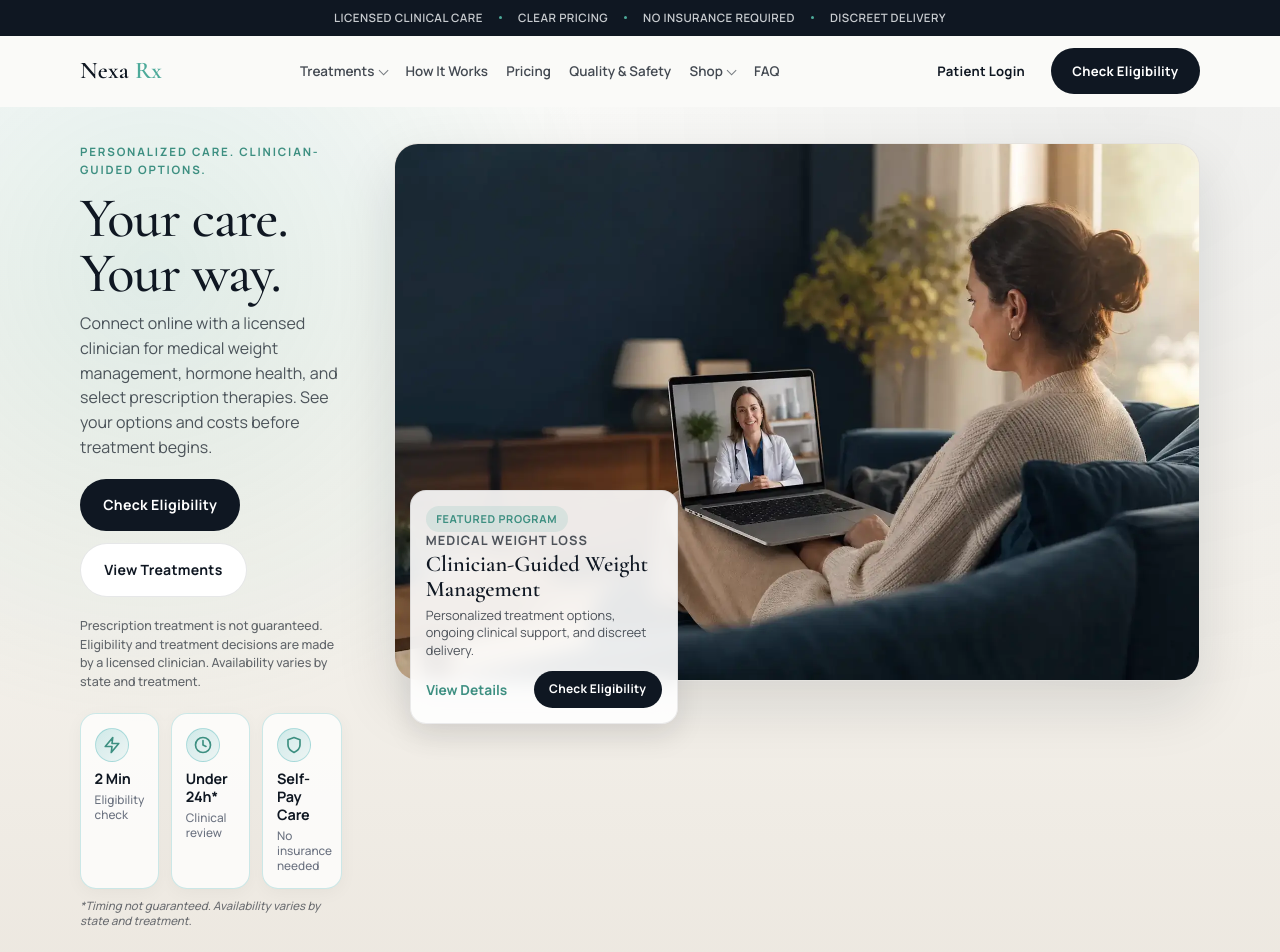
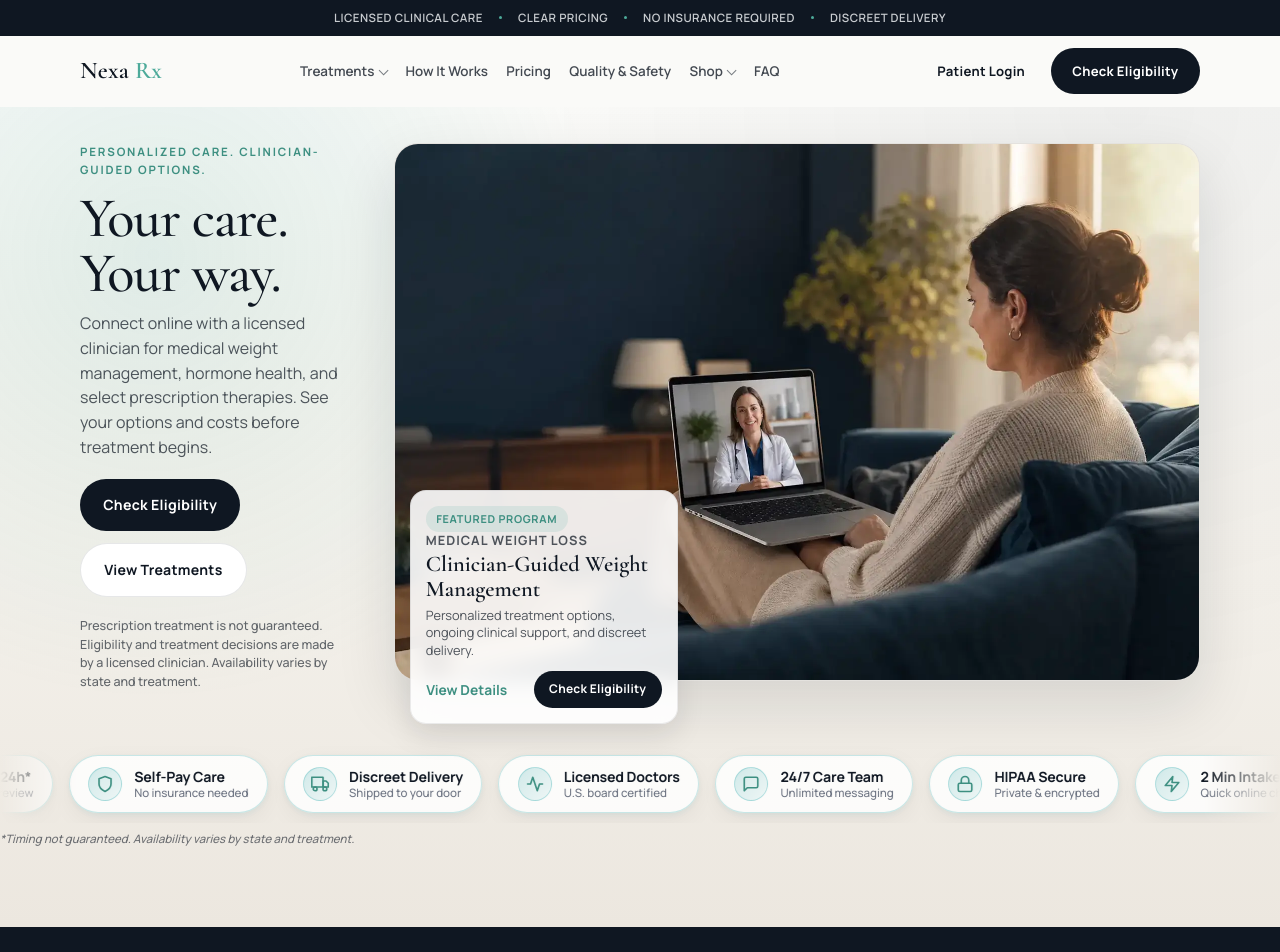
Before and after one commit to Rangel-holdings/nexa, a Next.js app: page / in a window 1280 px wide. Shown: the top 952 px of the page. Built offline with nearby package versions, Linux system fonts and the light colour scheme.

Commit message:
feat: add continuous motion marquee ticker strip to hero section to eliminate empty whitespace

```diff
--- a/components/HomeHero.jsx
+++ b/components/HomeHero.jsx
@@ -2,7 +2,80 @@ import Link from 'next/link'
 import SiteImage from './SiteImage'
 import { media } from '../lib/media'
 
+const tickerItems = [
+  {
+    icon: (
+      <svg width="18" height="18" viewBox="0 0 24 24" fill="none" stroke="currentColor" strokeWidth="2.2" strokeLinecap="round" strokeLinejoin="round">
+        <polygon points="13 2 3 14 12 14 11 22 21 10 12 10 13 2"></polygon>
+      </svg>
+    ),
+    title: '2 Min Intake',
+    desc: 'Quick online check',
+  },
+  {
+    icon: (
+      <svg width="18" height="18" viewBox="0 0 24 24" fill="none" stroke="currentColor" strokeWidth="2.2" strokeLinecap="round" strokeLinejoin="round">
+        <circle cx="12" cy="12" r="10"></circle>
+        <polyline points="12 6 12 12 16 14"></polyline>
+      </svg>
+    ),
+    title: 'Under 24h*',
+    desc: 'Clinical review',
+  },
+  {
+    icon: (
+      <svg width="18" height="18" viewBox="0 0 24 24" fill="none" stroke="currentColor" strokeWidth="2.2" strokeLinecap="round" strokeLinejoin="round">
+        <path d="M12 22s8-4 8-10V5l-8-3-8 3v7c0 6 8 10 8 10z"></path>
+      </svg>
+    ),
+    title: 'Self-Pay Care',
+    desc: 'No insurance needed',
+  },
+  {
+    icon: (
+      <svg width="18" height="18" viewBox="0 0 24 24" fill="none" stroke="currentColor" strokeWidth="2.2" strokeLinecap="round" strokeLinejoin="round">
+        <rect x="1" y="3" width="15" height="13"></rect>
+        <polygon points="16 8 20 8 23 11 23 16 16 16 8"></polygon>
+        <circle cx="5.5" cy="18.5" r="2.5"></circle>
+        <circle cx="18.5" cy="18.5" r="2.5"></circle>
+      </svg>
+    ),
+    title: 'Discreet Delivery',
+    desc: 'Shipped to your door',
+  },
+  {
+    icon: (
+      <svg width="18" height="18" viewBox="0 0 24 24" fill="none" stroke="currentColor" strokeWidth="2.2" strokeLinecap="round" strokeLinejoin="round">
+        <path d="M22 12h-4l-3 9L9 3l-3 9H2"></path>
+      </svg>
+    ),
+    title: 'Licensed Doctors',
+    desc: 'U.S. board certified',
+  },
+  {
+    icon: (
+      <svg width="18" height="18" viewBox="0 0 24 24" fill="none" stroke="currentColor" strokeWidth="2.2" strokeLinecap="round" strokeLinejoin="round">
+        <path d="M21 15a2 2 0 0 1-2 2H7l-4 4V5a2 2 0 0 1 2-2h14a2 2 0 0 1 2 2z"></path>
+      </svg>
+    ),
+    title: '24/7 Care Team',
+    desc: 'Unlimited messaging',
+  },
+  {
+    icon: (
+      <svg width="18" height="18" viewBox="0 0 24 24" fill="none" stroke="currentColor" strokeWidth="2.2" strokeLinecap="round" strokeLinejoin="round">
+        <rect x="3" y="11" width="18" height="11" rx="2" ry="2"></rect>
+        <path d="M7 11V7a5 5 0 0 1 10 0v4"></path>
+      </svg>
+    ),
+    title: 'HIPAA Secure',
+    desc: 'Private & encrypted',
+  },
+]
+
 export default function HomeHero() {
+  const marqueeList = [...tickerItems, ...tickerItems]
+
   return (
     <section className="hero hero--home">
       <div className="hero--home__backdrop" aria-hidden="true" />
@@ -32,47 +105,6 @@ export default function HomeHero() {
             Prescription treatment is not guaranteed. Eligibility and treatment decisions are made by a licensed
             clinician. Availability varies by state and treatment.
           </p>
-          <div className="hero__stats-block hero-anim" style={{ '--hero-delay': '340ms' }}>
-            <ul className="hero__stats">
-              <li className="hero__stat-card">
-                <div className="hero__stat-icon" aria-hidden="true">
-                  <svg width="18" height="18" viewBox="0 0 24 24" fill="none" stroke="currentColor" strokeWidth="2.2" strokeLinecap="round" strokeLinejoin="round">
-                    <polygon points="13 2 3 14 12 14 11 22 21 10 12 10 13 2"></polygon>
-                  </svg>
-                </div>
-                <div className="hero__stat-info">
-                  <strong>2 Min</strong>
-                  <span>Eligibility check</span>
-                </div>
-              </li>
-              <li className="hero__stat-card">
-                <div className="hero__stat-icon" aria-hidden="true">
-                  <svg width="18" height="18" viewBox="0 0 24 24" fill="none" stroke="currentColor" strokeWidth="2.2" strokeLinecap="round" strokeLinejoin="round">
-                    <circle cx="12" cy="12" r="10"></circle>
-                    <polyline points="12 6 12 12 16 14"></polyline>
-                  </svg>
-                </div>
-                <div className="hero__stat-info">
-                  <strong>Under 24h*</strong>
-                  <span>Clinical review</span>
-                </div>
-              </li>
-              <li className="hero__stat-card">
-                <div className="hero__stat-icon" aria-hidden="true">
-                  <svg width="18" height="18" viewBox="0 0 24 24" fill="none" stroke="currentColor" strokeWidth="2.2" strokeLinecap="round" strokeLinejoin="round">
-                    <path d="M12 22s8-4 8-10V5l-8-3-8 3v7c0 6 8 10 8 10z"></path>
-                  </svg>
-                </div>
-                <div className="hero__stat-info">
-                  <strong>Self-Pay Care</strong>
-                  <span>No insurance needed</span>
-                </div>
-              </li>
-            </ul>
-            <p className="hero__stats-note">
-              *Timing not guaranteed. Availability varies by state and treatment.
-            </p>
-          </div>
         </div>
 
         <div className="hero__media-col" data-reveal="right">
@@ -115,6 +147,27 @@ export default function HomeHero() {
           </article>
         </div>
       </div>
+
+      <div className="container hero__ticker-container hero-anim" style={{ '--hero-delay': '340ms' }}>
+        <div className="hero__ticker-strip">
+          <div className="hero__ticker-track">
+            {marqueeList.map((item, idx) => (
+              <div key={idx} className="hero__ticker-card">
+                <div className="hero__ticker-icon" aria-hidden="true">
+                  {item.icon}
+                </div>
+                <div className="hero__ticker-info">
+                  <strong>{item.title}</strong>
+                  <span>{item.desc}</span>
+                </div>
+              </div>
+            ))}
+          </div>
+        </div>
+        <p className="hero__stats-note">
+          *Timing not guaranteed. Availability varies by state and treatment.
+        </p>
+      </div>
     </section>
   )
 }
--- a/src/index.css
+++ b/src/index.css
@@ -880,48 +880,63 @@ ul { list-style: none; }
   margin-bottom: 1.25rem;
 }
 
-.hero__stats-block {
-  margin-top: 1.35rem;
-  max-width: 36rem;
+.hero__ticker-container {
+  margin-top: 2rem;
   width: 100%;
 }
 
-.hero__stats {
-  display: grid;
-  grid-template-columns: repeat(3, minmax(0, 1fr));
+.hero__ticker-strip {
+  position: relative;
+  width: 100%;
+  overflow: hidden;
+  padding: 0.6rem 0;
+  mask-image: linear-gradient(90deg, transparent 0%, #000 6%, #000 94%, transparent 100%);
+  -webkit-mask-image: linear-gradient(90deg, transparent 0%, #000 6%, #000 94%, transparent 100%);
+}
+
+.hero__ticker-track {
+  display: flex;
+  align-items: center;
+  gap: 1rem;
+  width: max-content;
+  animation: heroTickerScroll 32s linear infinite;
+  will-change: transform;
+}
+
+.hero__ticker-strip:hover .hero__ticker-track {
+  animation-play-state: paused;
+}
+
+.hero__ticker-card {
+  display: flex;
+  align-items: center;
   gap: 0.75rem;
-}
-
-.hero__stat-card {
-  position: relative;
-  display: flex;
-  flex-direction: column;
-  align-items: flex-start;
-  gap: 0.55rem;
-  padding: 0.85rem 0.85rem 0.9rem;
-  background: rgba(255, 255, 255, 0.75);
-  backdrop-filter: blur(12px);
-  -webkit-backdrop-filter: blur(12px);
-  border: 1px solid rgba(10, 154, 158, 0.2);
-  border-radius: 1rem;
+  padding: 0.7rem 1.15rem;
+  background: rgba(255, 255, 255, 0.82);
+  backdrop-filter: blur(14px);
+  -webkit-backdrop-filter: blur(14px);
+  border: 1px solid rgba(10, 154, 158, 0.22);
+  border-radius: 50px;
   box-shadow:
-    0 4px 18px rgba(15, 23, 34, 0.04),
-    0 1px 3px rgba(15, 23, 34, 0.02);
+    0 8px 24px rgba(15, 23, 34, 0.05),
+    0 2px 6px rgba(10, 154, 158, 0.08);
+  flex-shrink: 0;
+  cursor: default;
   transition:
-    transform 0.28s cubic-bezier(0.22, 1, 0.36, 1),
-    box-shadow 0.28s ease,
-    border-color 0.28s ease;
-}
-
-.hero__stat-card:hover {
-  transform: translateY(-3px);
-  border-color: rgba(10, 154, 158, 0.45);
+    transform 0.3s cubic-bezier(0.22, 1, 0.36, 1),
+    box-shadow 0.3s ease,
+    border-color 0.3s ease;
+}
+
+.hero__ticker-card:hover {
+  transform: translateY(-3px) scale(1.02);
+  border-color: rgba(10, 154, 158, 0.55);
   box-shadow:
-    0 12px 28px rgba(15, 23, 34, 0.08),
-    0 0 0 2px rgba(10, 154, 158, 0.15);
-}
-
-.hero__stat-icon {
+    0 14px 32px rgba(15, 23, 34, 0.1),
+    0 0 0 3px rgba(10, 154, 158, 0.18);
+}
+
+.hero__ticker-icon {
   width: 34px;
   height: 34px;
   border-radius: 50%;
@@ -934,31 +949,26 @@ ul { list-style: none; }
   flex-shrink: 0;
 }
 
-.hero__stat-info {
+.hero__ticker-info {
   display: flex;
   flex-direction: column;
-  gap: 0.2rem;
-  width: 100%;
-}
-
-.hero__stat-info strong {
+  line-height: 1.2;
+}
+
+.hero__ticker-info strong {
   font-family: var(--font-sans);
-  font-size: 0.9rem;
+  font-size: 0.88rem;
   font-weight: 700;
   color: var(--navy);
   letter-spacing: -0.01em;
-  line-height: 1.25;
-  white-space: normal;
-  overflow: visible;
-}
-
-.hero__stat-info span {
-  font-size: 0.74rem;
+  white-space: nowrap;
+}
+
+.hero__ticker-info span {
+  font-size: 0.72rem;
   color: var(--slate);
   font-weight: 500;
-  line-height: 1.3;
-  white-space: normal;
-  overflow: visible;
+  white-space: nowrap;
 }
 
 .hero__stats-note {
@@ -967,6 +977,15 @@ ul { list-style: none; }
   color: rgba(15, 23, 34, 0.55);
   font-style: italic;
   line-height: 1.35;
+}
+
+@keyframes heroTickerScroll {
+  0% {
+    transform: translate3d(0, 0, 0);
+  }
+  100% {
+    transform: translate3d(-50%, 0, 0);
+  }
 }
 
 .hero__visual {
@@ -2247,30 +2266,8 @@ ul { list-style: none; }
   .hero__cta .btn {
     width: 100%;
   }
-  .hero__stats {
-    grid-template-columns: repeat(3, minmax(0, 1fr));
-    gap: 0.45rem;
-  }
-  .hero__stat-card {
-    flex-direction: column;
-    align-items: flex-start;
-    padding: 0.55rem 0.5rem;
-    gap: 0.35rem;
-    border-radius: 0.75rem;
-  }
-  .hero__stat-icon {
-    width: 26px;
-    height: 26px;
-  }
-  .hero__stat-icon svg {
-    width: 14px;
-    height: 14px;
-  }
-  .hero__stat-info strong {
-    font-size: 0.78rem;
-  }
-  .hero__stat-info span {
-    font-size: 0.64rem;
+  .hero__ticker-container {
+    margin-top: 1.25rem;
   }
   .hero-card__media { height: 200px; }
   .hero-card__body { padding: 1.1rem 1.1rem 1.25rem; }
```
